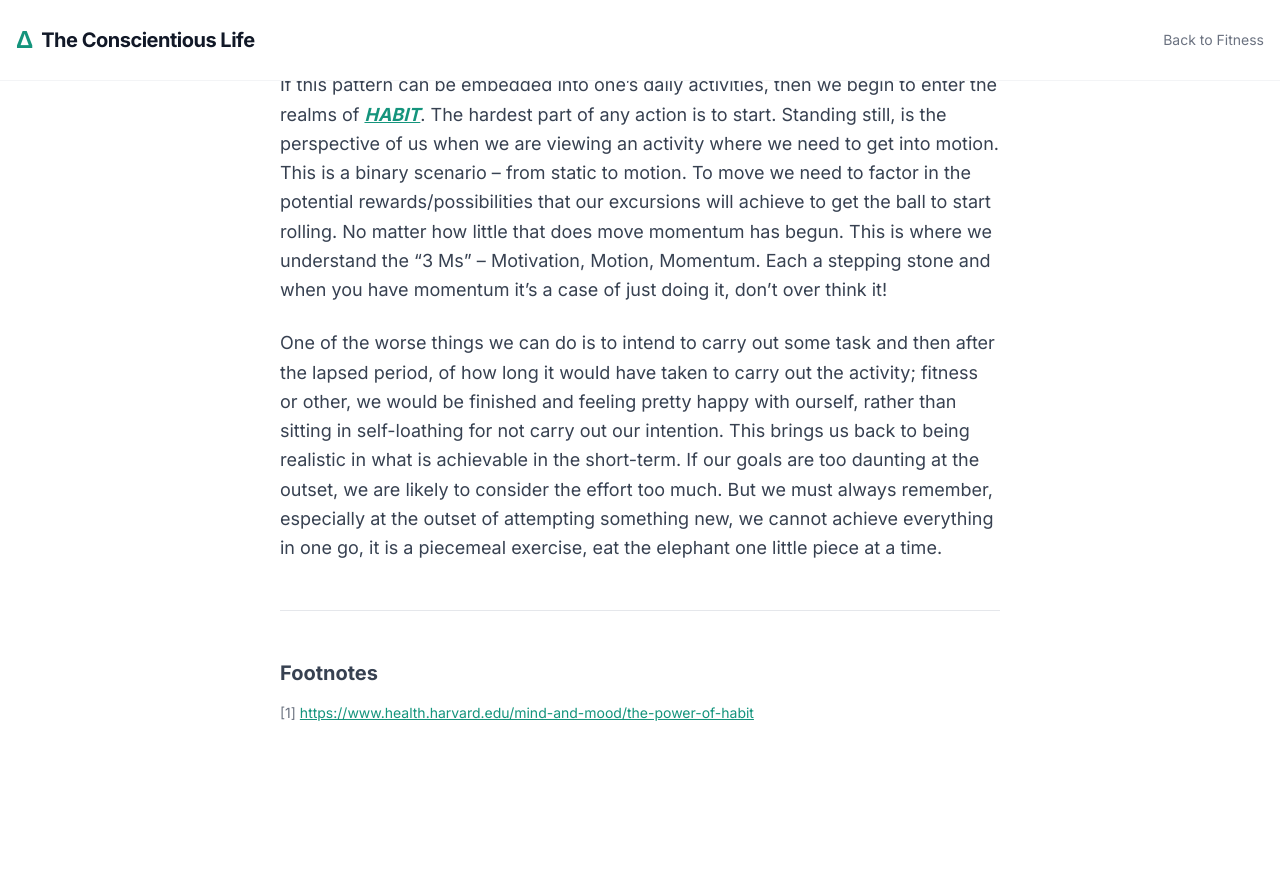
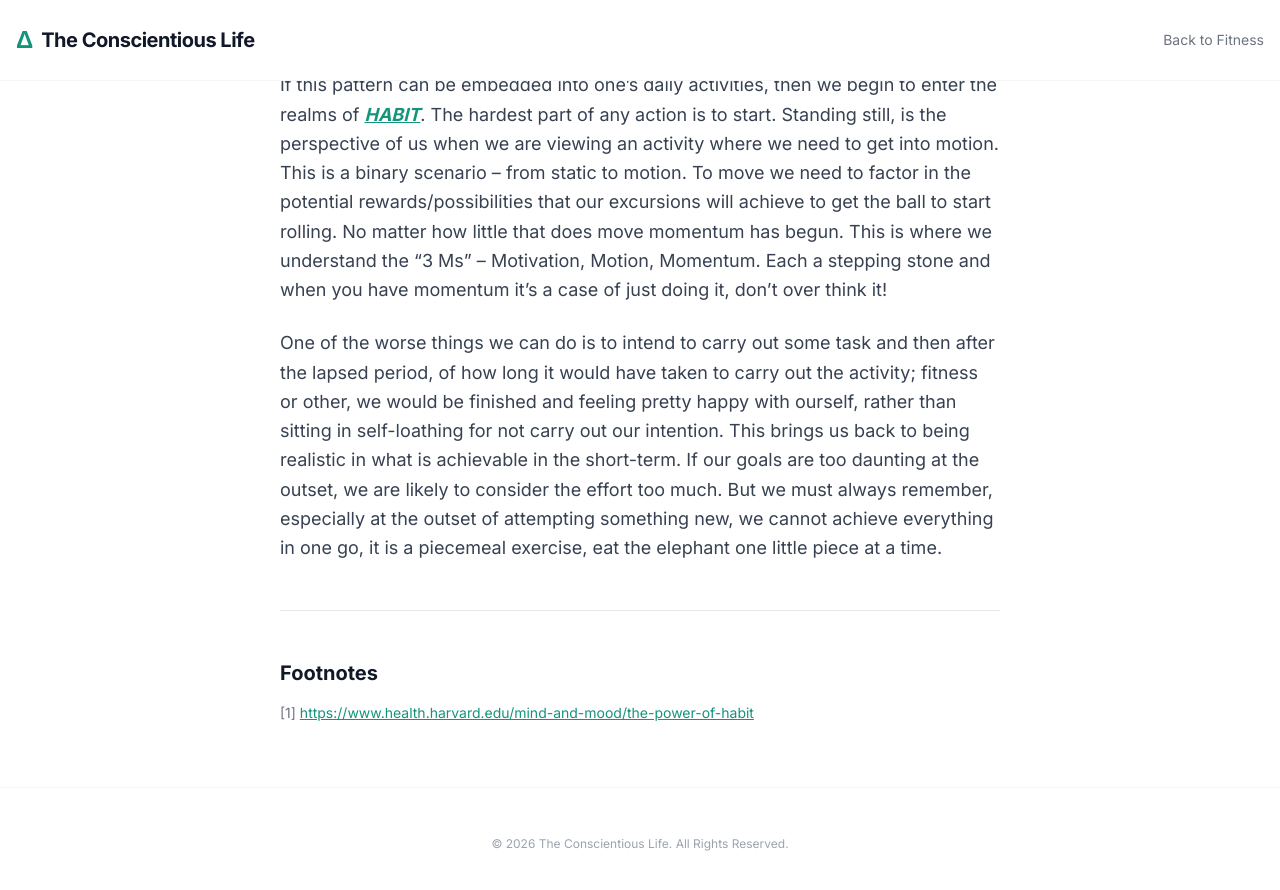
Before and after one commit to theconscientiouslife1-coder/TheCL, a Jekyll site: the page motivation.html, which Jekyll copies as it is, in a window 1280 px wide and 900 px high, scrolled down 715 px. Shown: the top 890 px of the window. Built offline with Jekyll 4.4.1, drawn with Linux system fonts in a browser that asks for light colours; nearby versions of some CDN libraries; before the commit the page ends 1502 px from its top, so only the background shows below that.

Commit message:
Fitness amendments

```diff
--- a/fitness-fundamental-2.html
+++ b/fitness-fundamental-2.html
@@ -25,7 +25,7 @@
 
     <section class="bg-[#14947c] py-20 text-white">
         <div class="max-w-4xl mx-auto px-6 text-center">
-            <h1 class="text-4xl md:text-5xl font-extrabold tracking-tight leading-tight uppercase">Fitness | Fundamental Number 2</h1>
+            <h1 class="text-4xl md:text-5xl font-extrabold tracking-tight leading-tight">Fitness | Fundamental Number 2</h1>
         </div>
     </section>
 
@@ -45,7 +45,7 @@
 
             <hr class="my-12">
             <section class="not-prose" id="footnotes">
-                <h2 class="text-xl font-bold mb-4">Footnotes</h2>
+                <h2 class="text-xl font-bold mb-4 text-gray-900">Footnotes</h2>
                 <ol class="text-sm text-gray-500 space-y-2">
                     <li id="fn1">[1] <a href="https://pmc.ncbi.nlm.nih.gov/articles/PMC8290634/" target="_blank" rel="noopener noreferrer" class="text-[#14947c] underline">https://pmc.ncbi.nlm.nih.gov/articles/PMC8290634/</a></li>
                 </ol>
--- a/motivation.html
+++ b/motivation.html
@@ -25,7 +25,7 @@
 
     <section class="bg-[#14947c] py-20 text-white">
         <div class="max-w-4xl mx-auto px-6 text-center">
-            <h1 class="text-4xl md:text-5xl font-extrabold tracking-tight leading-tight uppercase">Motivation</h1>
+            <h1 class="text-4xl md:text-5xl font-extrabold tracking-tight leading-tight">Motivation</h1>
         </div>
     </section>
 
@@ -41,12 +41,13 @@
 
             <hr class="my-12">
             <section class="not-prose" id="footnotes">
-                <h2 class="text-xl font-bold mb-4">Footnotes</h2>
+                <h2 class="text-xl font-bold mb-4 text-gray-900">Footnotes</h2>
                 <ol class="text-sm text-gray-500 space-y-2">
                     <li id="fn1">[1] <a href="https://www.health.harvard.edu/mind-and-mood/the-power-of-habit" target="_blank" rel="noopener noreferrer" class="text-[#14947c] underline">https://www.health.harvard.edu/mind-and-mood/the-power-of-habit</a></li>
                 </ol>
             </section>
         </article>
     </main>
+    <footer class="py-12 border-t border-gray-100 text-center text-gray-400 text-xs"><p>&copy; 2026 The Conscientious Life. All Rights Reserved.</p></footer>
 </body>
 </html>
```
